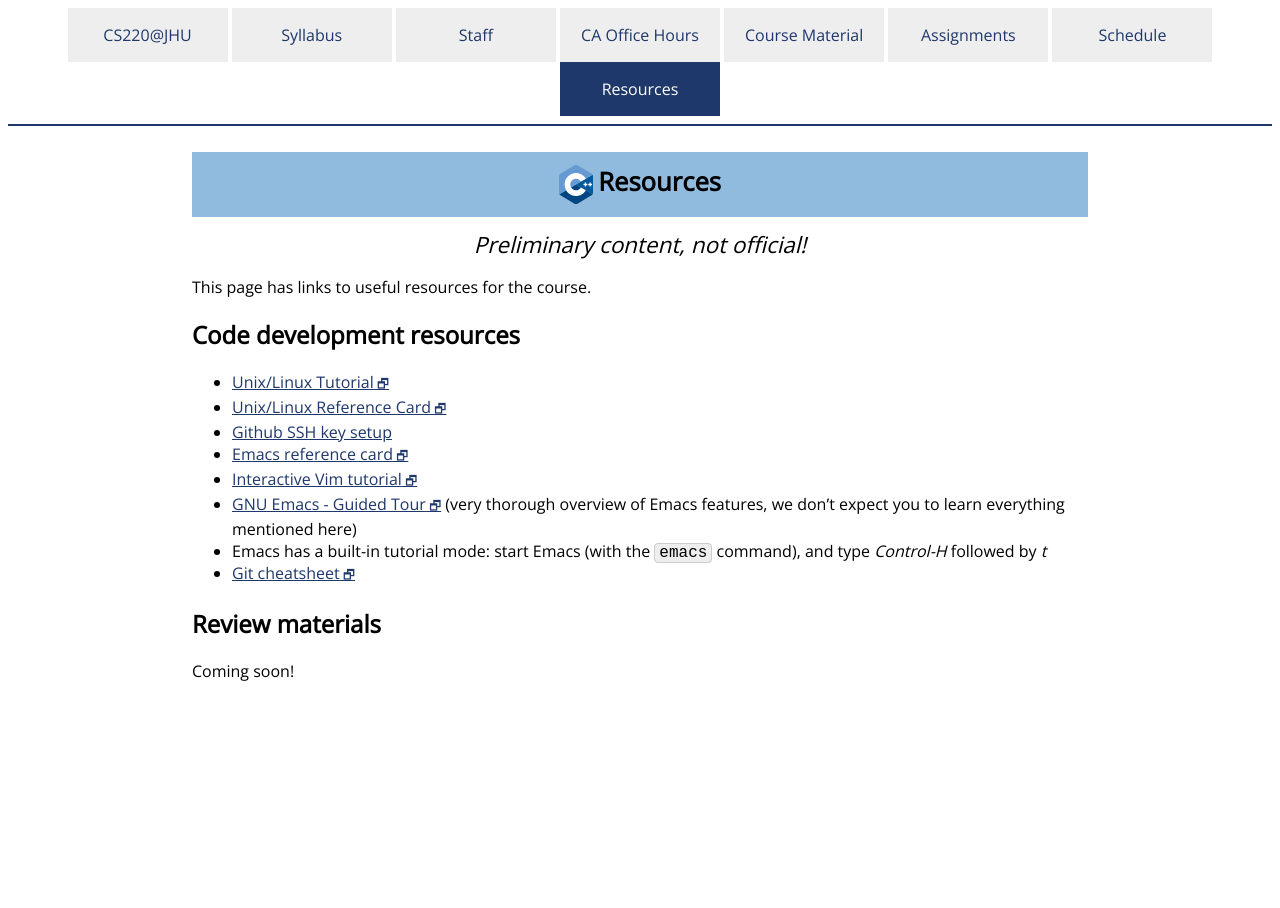
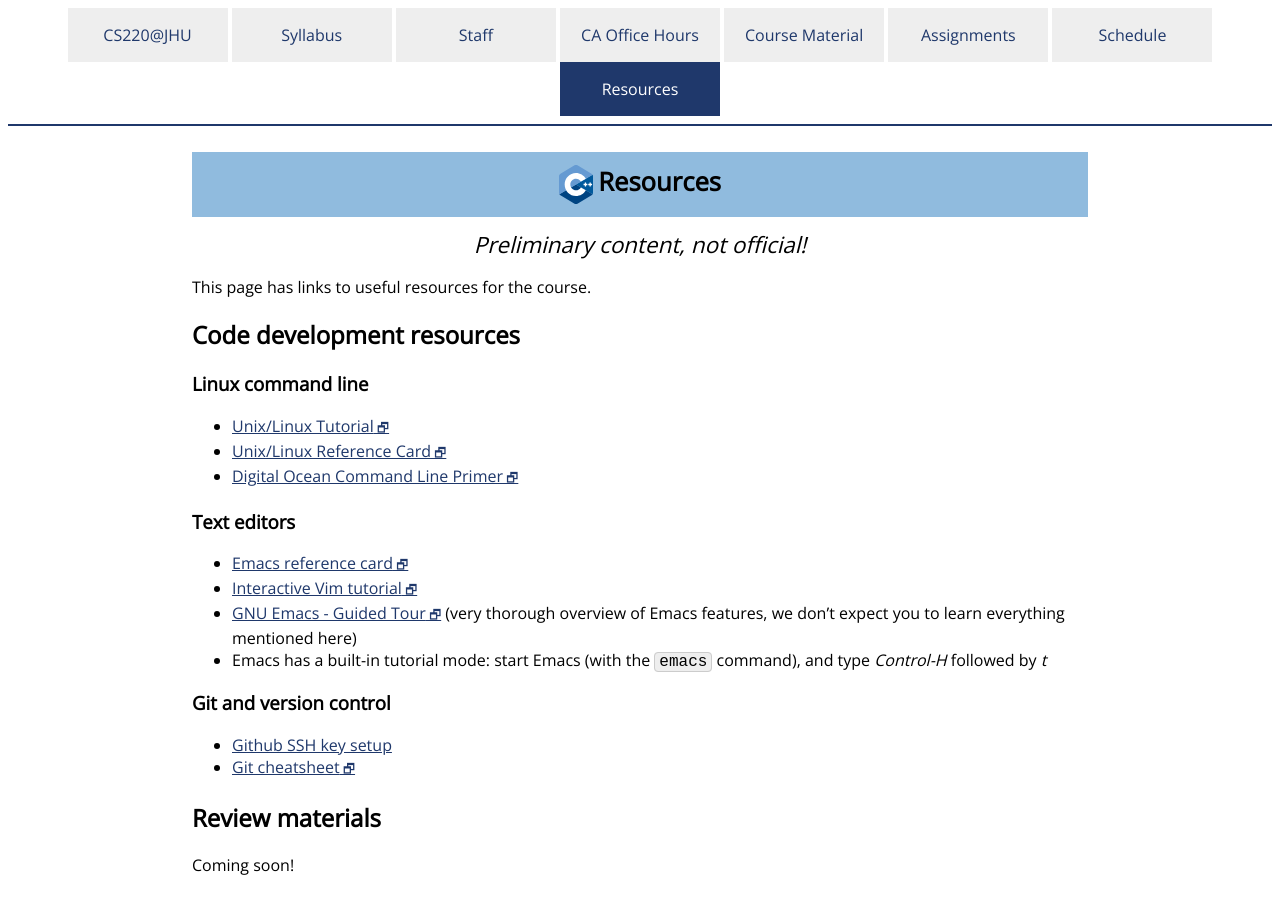
Before and after one commit to jhu-ip/cs220-s22, a Jekyll site: the page built from resources.md, in a window 1280 px wide. Built offline with Jekyll 4.4.1, drawn with Linux system fonts in a browser that asks for light colours; some web fonts are replaced.

Commit message:
added command-line tutorial, reorganized

```diff
--- a/resources.md
+++ b/resources.md
@@ -8,14 +8,23 @@
 
 ## Code development resources
 
+### Linux command line
+
 * <a class="external" target="_blank" href="https://cs.jhu.edu/~joanne/unix.html">Unix/Linux Tutorial</a>
 * <a class="external" target="_blank" href="https://cs.jhu.edu/~joanne/unixRC.pdf">Unix/Linux Reference Card</a>
-* [Github SSH key setup](resources/github-ssh.html)
+* <a class="external" target="_blank" href="https://www.digitalocean.com/community/tutorials/a-linux-command-line-primer">Digital Ocean Command Line Primer</a>
+
+### Text editors
+
 * <a class="external" target="_blank" href="https://www.gnu.org/software/emacs/refcards/pdf/refcard.pdf">Emacs reference card</a>
 * <a class="external" target="_blank" href="https://www.openvim.com/">Interactive Vim tutorial</a>
 * <a class="external" target="_blank" href="https://www.gnu.org/software/emacs/tour/">GNU Emacs - Guided Tour</a>
   (very thorough overview of Emacs features, we don't expect you to learn everything mentioned here)
 * Emacs has a built-in tutorial mode: start Emacs (with the `emacs` command), and type *Control-H* followed by *t*
+
+### Git and version control
+
+* [Github SSH key setup](resources/github-ssh.html)
 * <a class="external" target="_blank" href="https://github.github.com/training-kit/downloads/github-git-cheat-sheet.pdf">Git cheatsheet</a>
 
 ## Review materials
```
